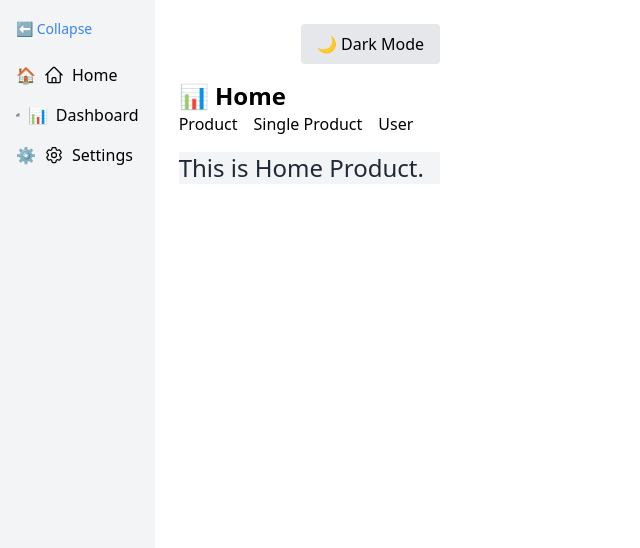
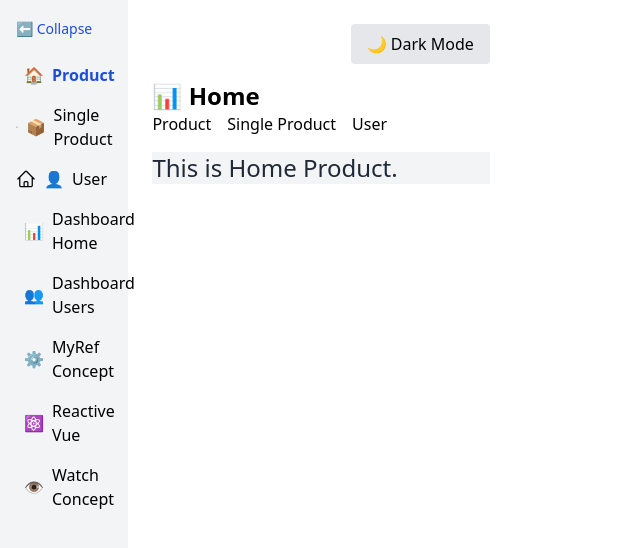
Before and after one commit to Amarjeet5822/Vue-Frontend, a Vue app in the folder Vue-App/: page /product in a window 1280 px wide. Shown: the top 548 px of the page, without its empty margins (0-640 px from the left). Built offline with nearby package versions, Linux system fonts and the light colour scheme.

Commit message:
working perfectly

```diff
--- a/Vue-App/package.json
+++ b/Vue-App/package.json
@@ -9,6 +9,7 @@
     "preview": "vite preview"
   },
   "dependencies": {
+    "@heroicons/vue": "^2.2.0",
     "router": "^2.2.0",
     "vue": "^3.5.13",
     "vue-router": "^4.5.1"
--- a/Vue-App/src/App.vue
+++ b/Vue-App/src/App.vue
@@ -1,16 +1,21 @@
 <template>
   <div class="flex flex-col md:flex-row h-screen">
-
     <div class="flex h-screen">
+      <!-- Sidebar -->
       <SideBar class="h-full" />
 
+      <!-- Main content -->
       <main class="w-full overflow-y-auto p-6 bg-white dark:bg-gray-900 text-black dark:text-white">
         <div class="flex justify-end">
-          <button @click="isDark = !isDark"
-            class="mb-4 px-4 py-2 bg-gray-200 dark:bg-gray-700 rounded hover:bg-gray-300 dark:hover:bg-gray-600 transition">
+          <button
+            @click="isDark = !isDark"
+            class="mb-4 px-4 py-2 bg-gray-200 dark:bg-gray-700 rounded hover:bg-gray-300 dark:hover:bg-gray-600 transition"
+          >
             {{ isDark ? '☀️ Light Mode' : '🌙 Dark Mode' }}
           </button>
         </div>
+
+        <!-- Router View -->
         <router-view />
       </main>
     </div>
@@ -18,15 +23,26 @@
 </template>
 
 <script setup>
-import { ref, watchEffect } from 'vue'
+import { ref, watchEffect, onMounted } from 'vue'
 import SideBar from './components/SideBar.vue'
+
+// Dark mode state
 const isDark = ref(false)
 
+// React to theme changes and persist to localStorage
 watchEffect(() => {
   if (isDark.value) {
     document.documentElement.classList.add('dark')
+    localStorage.setItem('isDark', JSON.stringify(true))
   } else {
     document.documentElement.classList.remove('dark')
+    localStorage.setItem('isDark', JSON.stringify(false))
   }
 })
+
+// On mount, load saved theme from localStorage
+onMounted(() => {
+  const stored = localStorage.getItem('isDark')
+  isDark.value = stored ? JSON.parse(stored) : false
+})
 </script>
--- a/Vue-App/src/components/SideBar.vue
+++ b/Vue-App/src/components/SideBar.vue
@@ -1,37 +1,112 @@
 <template>
   <aside
-  :class="[
-    'bg-gray-100 dark:bg-gray-800 p-4 transition-all duration-300',
-    isCollapsed ? 'w-20' : 'md:w-1/3',
-    'h-[30vh] md:h-screen sticky top-0'
-  ]"
->
-    <button class="mb-6 text-sm text-blue-500 hover:underline" @click="toggleSidebar">
+    :class="[
+      'bg-gray-100 dark:bg-gray-800 p-4 transition-all duration-300 text-black dark:text-white',
+      isCollapsed ? 'w-20' : 'md:w-1/4',
+      'h-[30vh] md:h-screen sticky top-0'
+    ]"
+  >
+    <!-- Collapse Button -->
+    <button
+      class="mb-6 text-sm text-blue-700 hover:underline"
+      @click="toggleSidebar"
+    >
       {{ isCollapsed ? '➡️' : '⬅️ Collapse' }}
     </button>
+
+    <!-- Navigation Links -->
     <ul class="space-y-4">
+      <!-- Home Group -->
       <li>
-        <router-link to="/" class="flex items-center gap-2"
-          :class="{ 'text-blue-600 font-semibold': route.path === '/' }">
+        <router-link
+          to="/product"
+          class="flex items-center gap-2 hover:text-blue-500 transition-colors"
+          :class="{ 'text-blue-700 font-semibold': route.path.startsWith('/product') }"
+        >
+          <HomeIcon class="h-5 w-5" />
           <span>🏠</span>
-          <HomeIcon class="h-5 w-5" />
-          <span v-if="!isCollapsed">Home</span>
+          <span v-if="!isCollapsed">Product</span>
         </router-link>
       </li>
       <li>
-        <router-link to="/dashboard" class="flex items-center gap-2"
-          :class="{ 'text-blue-600 font-semibold': route.path === '/dashboard' }">
-          <ChartBarIcon class="h-5 w-5" />
-          <span>📊</span>
-          <span v-if="!isCollapsed">Dashboard</span>
+        <router-link
+          to="/single-product"
+          class="flex items-center gap-2 hover:text-blue-500 transition-colors"
+          :class="{ 'text-blue-700 font-semibold': route.path.startsWith('/single-product') }"
+        >
+          <HomeIcon class="h-5 w-5" />
+          <span>📦</span>
+          <span v-if="!isCollapsed">Single Product</span>
         </router-link>
       </li>
       <li>
-        <router-link to="/settings" class="flex items-center gap-2"
-          :class="{ 'text-blue-600 font-semibold': route.path === '/settings' }">
+        <router-link
+          to="/user"
+          class="flex items-center gap-2 hover:text-blue-500 transition-colors"
+          :class="{ 'text-blue-700 font-semibold': route.path === '/user' }"
+        >
+          <HomeIcon class="h-5 w-5" />
+          <span>👤</span>
+          <span v-if="!isCollapsed">User</span>
+        </router-link>
+      </li>
+
+      <!-- Dashboard Group -->
+      <li>
+        <router-link
+          to="/dashboard/home"
+          class="flex items-center gap-2 hover:text-blue-500 transition-colors"
+          :class="{ 'text-blue-700 font-semibold': route.path.startsWith('/dashboard/home') }"
+        >
+          <ChartBarIcon class="h-5 w-5" />
+          <span>📊</span>
+          <span v-if="!isCollapsed">Dashboard Home</span>
+        </router-link>
+      </li>
+      <li>
+        <router-link
+          to="/dashboard/user"
+          class="flex items-center gap-2 hover:text-blue-500 transition-colors"
+          :class="{ 'text-blue-700 font-semibold': route.path.startsWith('/dashboard/user') }"
+        >
+          <ChartBarIcon class="h-5 w-5" />
+          <span>👥</span>
+          <span v-if="!isCollapsed">Dashboard Users</span>
+        </router-link>
+      </li>
+
+      <!-- Settings Group -->
+      <li>
+        <router-link
+          to="/settings/settings"
+          class="flex items-center gap-2 hover:text-blue-500 transition-colors"
+          :class="{ 'text-blue-700 font-semibold': route.path.startsWith('/settings/settings') }"
+        >
+          <Cog6ToothIcon class="h-5 w-5" />
           <span>⚙️</span>
+          <span v-if="!isCollapsed">MyRef Concept</span>
+        </router-link>
+      </li>
+      <li>
+        <router-link
+          to="/settings/reactive-vue"
+          class="flex items-center gap-2 hover:text-blue-500 transition-colors"
+          :class="{ 'text-blue-700 font-semibold': route.path.startsWith('/settings/reactive-vue') }"
+        >
           <Cog6ToothIcon class="h-5 w-5" />
-          <span v-if="!isCollapsed">Settings</span>
+          <span>⚛️</span>
+          <span v-if="!isCollapsed">Reactive Vue</span>
+        </router-link>
+      </li>
+      <li>
+        <router-link
+          to="/settings/watch-concept"
+          class="flex items-center gap-2 hover:text-blue-500 transition-colors"
+          :class="{ 'text-blue-700 font-semibold': route.path.startsWith('/settings/watch-concept') }"
+        >
+          <Cog6ToothIcon class="h-5 w-5" />
+          <span>👁️</span>
+          <span v-if="!isCollapsed">Watch Concept</span>
         </router-link>
       </li>
     </ul>
@@ -42,6 +117,7 @@
 import { ref } from 'vue'
 import { useRoute } from 'vue-router'
 import { HomeIcon, Cog6ToothIcon, ChartBarIcon } from '@heroicons/vue/24/outline'
+
 const isCollapsed = ref(false)
 const route = useRoute()
 
--- a/Vue-App/tailwind.config.js
+++ b/Vue-App/tailwind.config.js
@@ -8,4 +8,5 @@ export default {
     extend: {},
   },
   plugins: [],
+  darkMode: "class"
 }
```
Also changed, not shown: Vue-App/src/router/index.js (+10 -10 lines), 1 other file (tests, documents, lock files or other folders).
